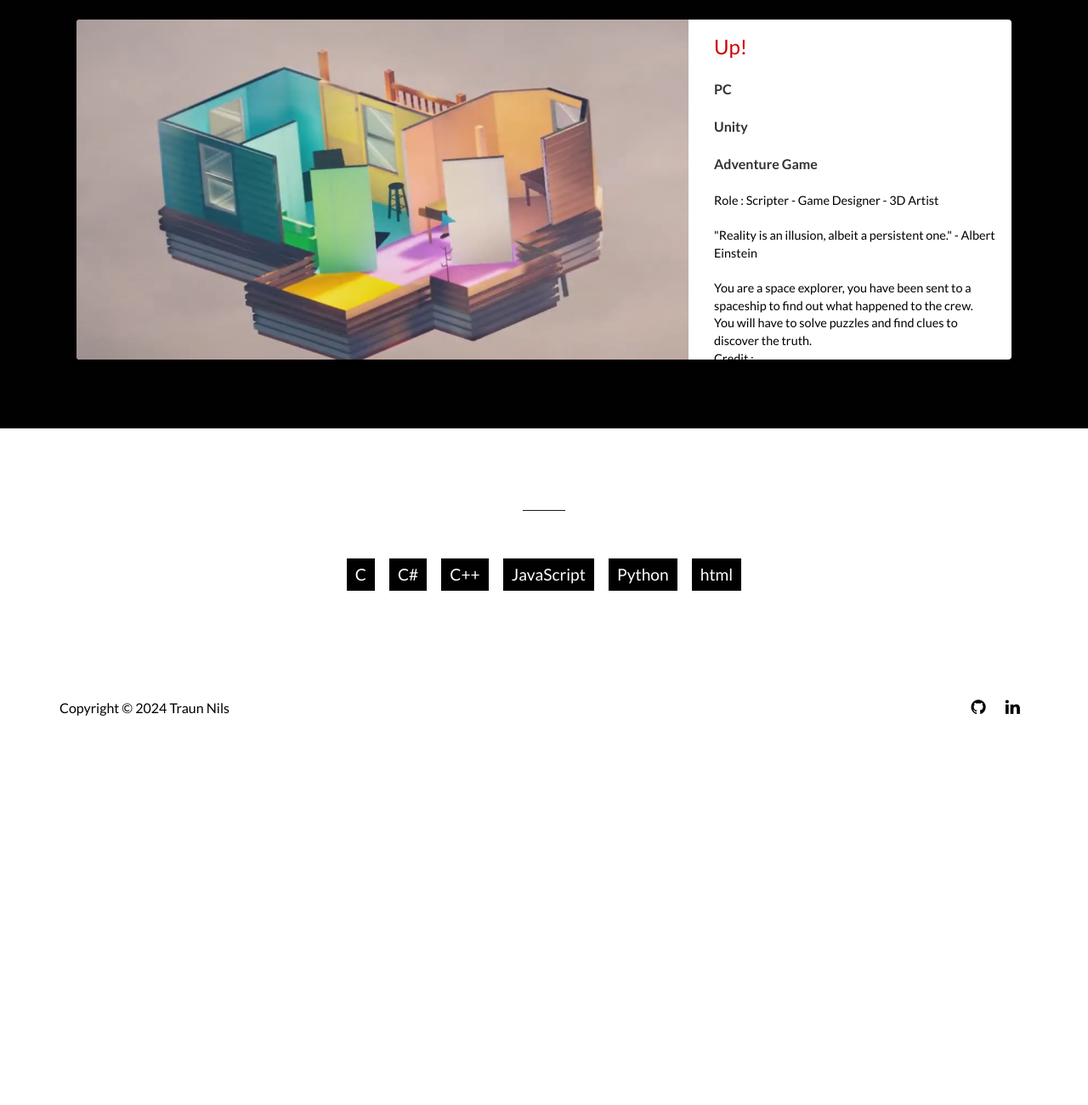
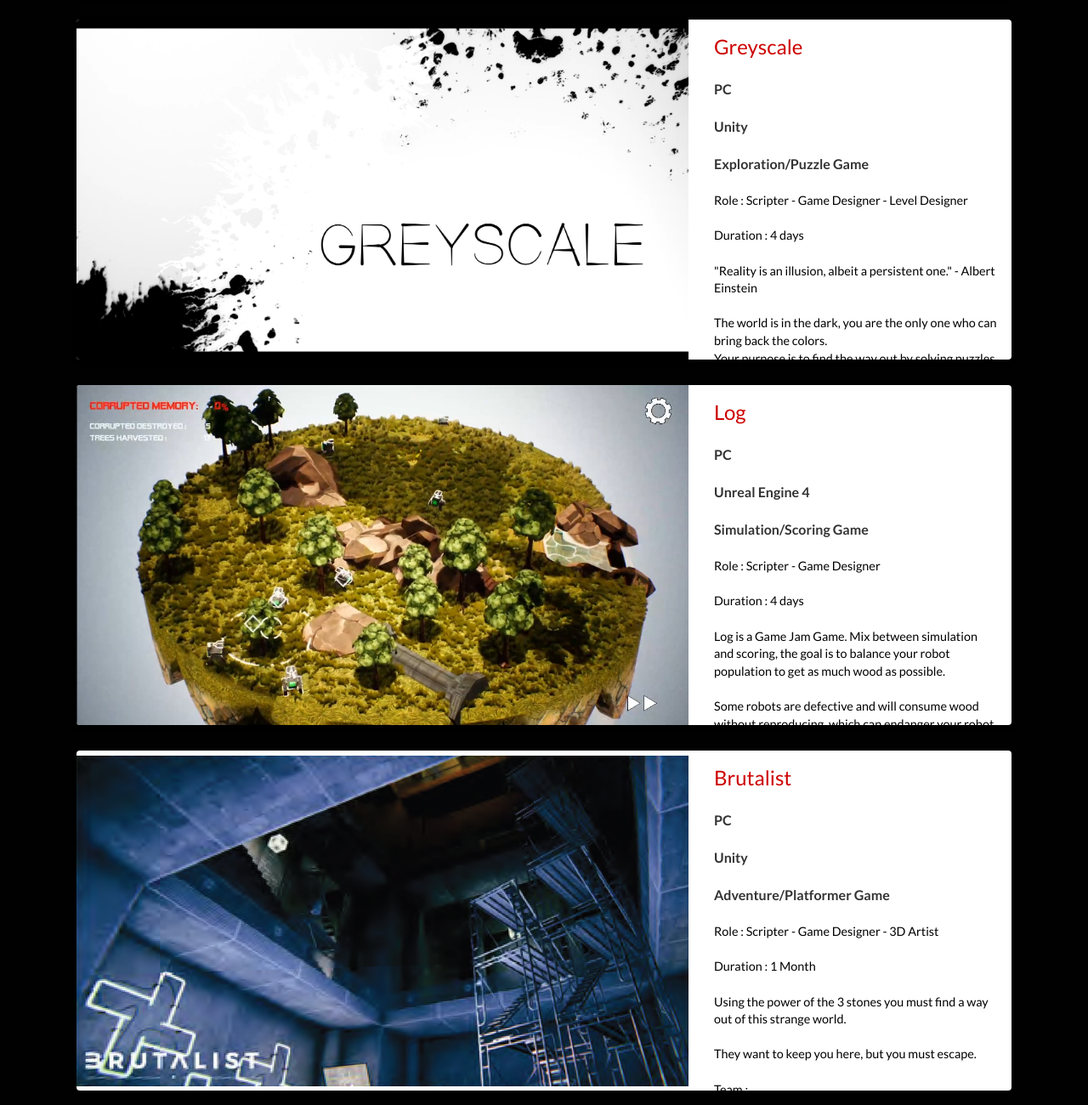
Before and after one commit to traunN/traunN.github.io, a website: page index.html in a window 1280 px wide. Shown: the part 3740-5040 px from the top of the page at 85% size. Before the commit the page ends 4645 px from the top, so only its background shows below. Drawn offline with nearby package versions, Linux system fonts and the light colour scheme.

Commit message:
added projects

```diff
--- a/index.html
+++ b/index.html
@@ -236,6 +236,10 @@
 							Role : Game Designer - Scripter (3C)
 							<br>
 
+							Duration : 1 Year
+							<br>
+							<br>
+
 							<br>
 							The Blood Spear has awaken and it wants blood. A lot of blood.
 							<br>
@@ -275,9 +279,176 @@
 				</div>
 				<!-- End .project -->
 
+
+
 				<div class="project shadow-large">
 					<div class="project-image">
-						<img src="images/BackgroundPortfolio.png" />
+						<a href="https://www.youtube.com/watch?v=qGSKfhuhbuQ" target="_blank"><img
+							src="images/Up! Tragic Adventures 0-58 screenshotedited.png" /></a>
+					</div>
+					<!-- End .project-image -->
+					<div class="project-info">
+						<h3>Up!</h3>
+						<h4>PC</h4>
+						<h4>Unity</h4>
+						<h4>Adventure Game</h4>
+						<p>
+							Role : Scripter - Game Designer
+							<br>
+							<br>
+
+							Duration : 4 days
+							<br>
+							<br>
+
+							You are going on a long trip with your flying house.
+							<br>
+							<br>
+
+							You have to balance the weight of the furniture to keep your balloons intact and arrive safely.
+							<br>
+							<br>
+							<br>
+							Team :
+							<br>
+							3x Game Designers
+							<br>
+							2x 3D Artists
+							<br>
+							2x Programmers
+							<br>
+						</p>
+					</div>
+					<!-- End .project-info -->
+				</div>
+
+				<div class="project shadow-large">
+					<div class="project-image">
+						<a href="https://www.youtube.com/watch?v=PL_EEfip0PA" target="_blank"><img
+							src="images/Screenshot_25.png" /></a>
+					</div>
+					<!-- End .project-image -->
+					<div class="project-info">
+						<h3>Greyscale</h3>
+						<h4>PC</h4>
+						<h4>Unity</h4>
+						<h4>Exploration/Puzzle Game</h4>
+						<p>
+							Role : Scripter - Game Designer - Level Designer
+							<br>
+							<br>
+
+							Duration : 4 days
+							<br>
+							<br>
+
+							"Reality is an illusion, albeit a persistent one." - Albert Einstein
+							<br>
+							<br>
+
+							The world is in the dark, you are the only one who can bring back the colors.
+							<br>
+							Your purpose is to find the way out by solving puzzles.
+							<br>
+							<br>
+							Team :
+							<br>
+							4x Game Designer & Scripter
+							<br>
+
+							2x 3D Artists
+							<br>
+						</p>
+					</div>
+					<!-- End .project-info -->
+				</div>
+
+				<div class="project shadow-large">
+					<div class="project-image">
+						<a href="https://www.youtube.com/watch?v=GTAqC09QzBA" target="_blank"><img
+							src="images/Hs2Mj+.jpg" /></a>
+					</div>
+					<!-- End .project-image -->
+					<div class="project-info">
+						<h3>Log</h3>
+						<h4>PC</h4>
+						<h4>Unreal Engine 4</h4>
+						<h4>Simulation/Scoring Game</h4>
+						<p>
+							Role : Scripter - Game Designer
+							<br>
+							<br>
+
+							Duration : 4 days
+							<br>
+							<br>
+
+							Log is a Game Jam Game. Mix between simulation and scoring, the goal is to balance your robot population to get as much wood as possible.
+							<br>
+							<br>
+
+							Some robots are defective and will consume wood without reproducing, which can endanger your robot population.
+							<br>
+							Oh yes, and there is also this big robot that falls from the sky from time to time to spread some kind of technodivine justice.
+							<br>
+							<br>
+							Team :
+							<br>
+
+							5x Game Designers & Scripters
+							<br>
+							2x 3D Artists
+							<br>
+						</p>
+					</div>
+					<!-- End .project-info -->
+				</div>
+
+				<div class="project shadow-large">
+					<div class="project-image">
+						<a href="https://www.youtube.com/watch?v=9l860QCgxNk" target="_blank"><img
+							src="images/brutalist.png" /></a>
+					</div>
+					<!-- End .project-image -->
+					<div class="project-info">
+						<h3>Brutalist</h3>
+						<h4>PC</h4>
+						<h4>Unity</h4>
+						<h4>Adventure/Platformer Game</h4>
+						<p>
+							Role : Scripter - Game Designer - 3D Artist
+							<br>
+							<br>
+
+							Duration : 1 Month
+							<br>
+							<br>
+
+							Using the power of the 3 stones you must find a way out of this strange world.
+							<br>
+							<br>
+
+							They want to keep you here, but you must escape.
+							<br>
+							<br>
+
+							Team :
+							<br>
+
+							3x Game Designers & Scripters
+							<br>
+							2x 3D Artists
+							<br>
+						</p>
+					</div>
+					<!-- End .project-info -->
+				</div>
+				<!-- End .project -->
+
+				<div class="project shadow-large">
+					<div class="project-image">
+						<a href="https://www.youtube.com/watch?v=FMrAUyBjm5k" target="_blank"><img
+							src="images/BackgroundPortfolio.png" /></a>
 					</div>
 					<!-- End .project-image -->
 					<div class="project-info">
@@ -287,6 +458,10 @@
 						<h4>Adventure Game</h4>
 						<p>
 							Role : Scripter - Game Designer - 3D Artist
+							<br>
+							<br>
+
+							Duration : 2 Weeks
 							<br>
 							<br>
 
@@ -321,26 +496,31 @@
 
 				<div class="project shadow-large">
 					<div class="project-image">
-						<img src="images/Up! Tragic Adventures 0-58 screenshotedited.png" />
+						<a href="https://narryn.itch.io/ember-ritual" target="_blank"><img
+							src="images/Ember Ritual.png" /></a>
 					</div>
 					<!-- End .project-image -->
 					<div class="project-info">
-						<h3>Up!</h3>
+						<h3>Ember Ritual</h3>
 						<h4>PC</h4>
 						<h4>Unity</h4>
-						<h4>Adventure Game</h4>
+						<h4>Adventure/Story Game</h4>
 						<p>
-							Role : Scripter - Game Designer - 3D Artist
+							Role : Scripter - Game Designer - Level Designer
 							<br>
 							<br>
 
-							"Reality is an illusion, albeit a persistent one." - Albert Einstein
+							Duration : 2 days
 							<br>
 							<br>
 
-							You are a space explorer, you have been sent to a spaceship to find out what happened to the crew.
+							Your loved one has been captured by a cloud spirit.
 							<br>
-							You will have to solve puzzles and find clues to discover the truth.
+							To save her, you must perform a ritual by activating the 7 runes scattered across the area.
+							<br>
+							Be careful however, because this ritual also spawned evil flying ghosts!
+							<br>
+							They're trying to steal your flame, which is the last essence of fire in this barren wasteland.
 							<br>
 
 							Credit :
@@ -350,13 +530,6 @@
 							<br>
 							Nils TRAUN
 							<br>
-
-							Assets :
-							<br>
-							<br>
-							MoonFlower Carnivor (Lava Asset)
-							<br>
-							Bright Shining Star (Space Skyboxes)
 						</p>
 					</div>
 					<!-- End .project-info -->
@@ -376,6 +549,9 @@
 			<li>JavaScript</li>
 			<li>Python</li>
 			<li>html</li>
+			<li>Perforce</li>
+			<li>Git</li>
+			<li>JIRA</li>
 		</ul>
 	</div>
 	<!-- End #skills -->
```
Also changed, not shown: images/Hs2Mj+.jpg (added), images/Screenshot_24.png (added), images/Screenshot_25.png (added), images/Screenshot_64.png (deleted), images/Screenshot_70.png (deleted), images/Up! Tragic Adventures 0-58 screenshot.png (added), images/brutalist.png (added).
